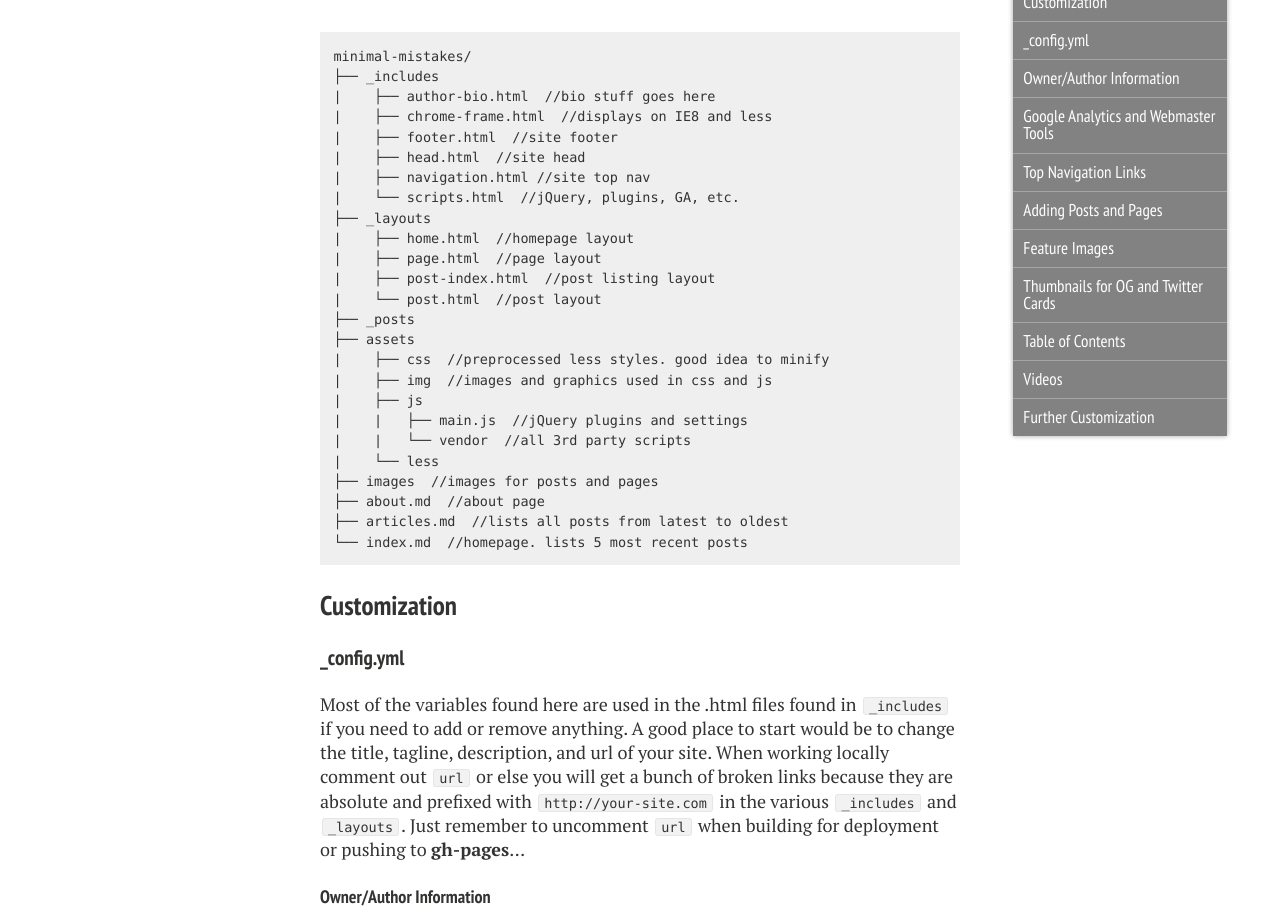
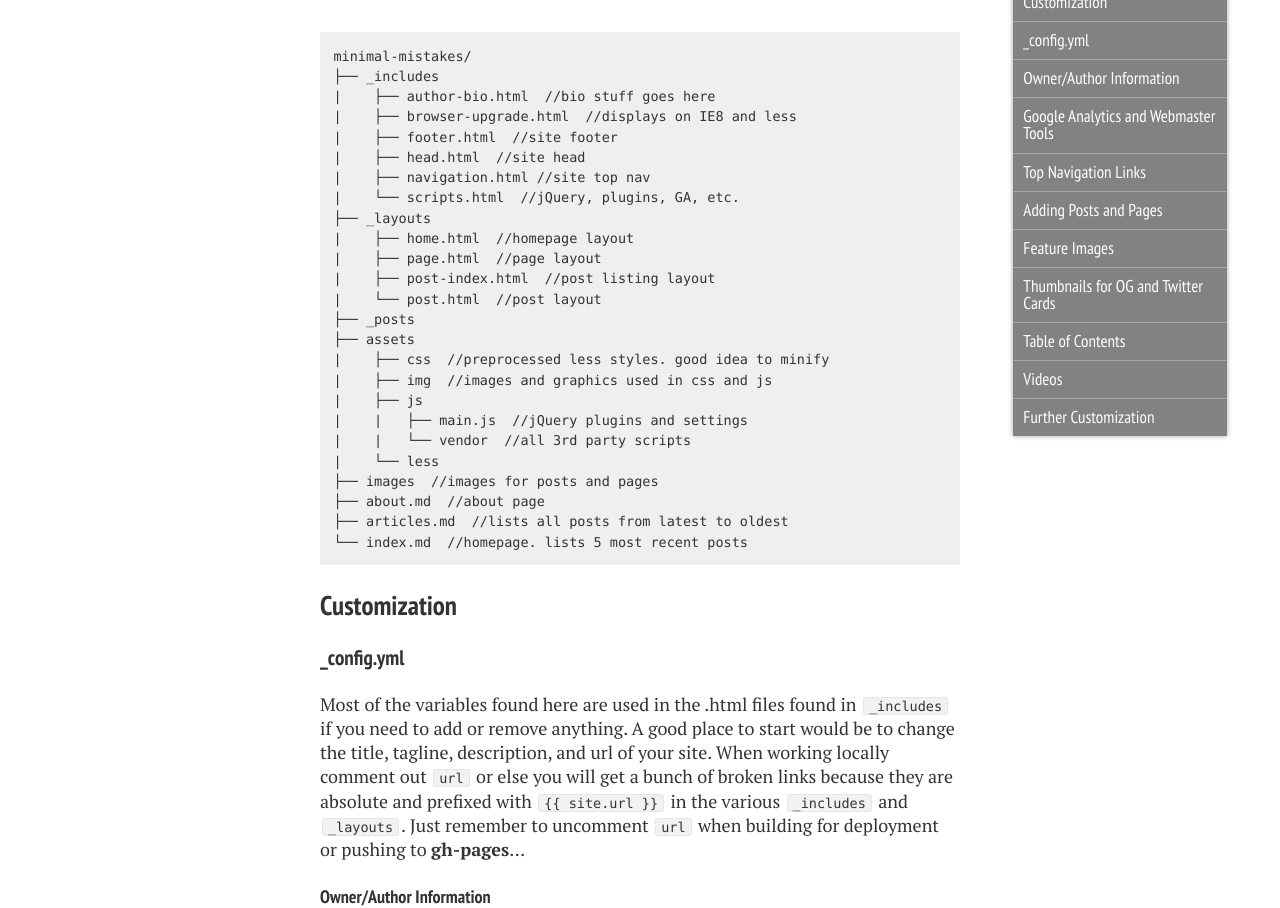
Before and after one commit to orenetar3/dgrtwo.github.com, a Jekyll site: the page built from theme-setup.md, in a window 1280 px wide and 1400 px high, scrolled down 599 px. Shown: the part 212-1120 px from the top of the window. Built offline with Jekyll 4.4.1, drawn with Linux system fonts in a browser that asks for light colours; nearby versions of some CDN libraries.

Commit message:
Remove Chrome Frame references

```diff
--- /dev/null
+++ b/_includes/browser-upgrade.html
@@ -0,0 +1 @@
+<!--[if lt IE 9]><div class="browser-upgrade alert alert-info">You are using an <strong>outdated</strong> browser. Please <a href="http://browsehappy.com/">upgrade your browser</a> to improve your experience.</div><![endif]-->
--- a/_includes/chrome-frame.html
+++ /dev/null
@@ -1 +0,0 @@
-<!--[if lt IE 9]><div class="chrome-frame alert alert-info"><strong>Your browser is really old!</strong> <a href="http://browsehappy.com/">Why not upgrade to a different browser</a> or <a href="http://www.google.com/chromeframe/?redirect=true">install Google Chrome Frame</a> to better enjoy this site?</div><![endif]-->
--- a/_includes/footer.html
+++ b/_includes/footer.html
@@ -1 +1 @@
-<h6>&copy; {{ site.time | date: '%Y' }} {{ site.owner.name }}. Powered by <a href="http://jekyllrb.com">Jekyll</a> using the <a href="http://mademistakes.com/">Minimal Mistakes</a> theme.</h6>
+<h4>&copy; {{ site.time | date: '%Y' }} {{ site.owner.name }}. Powered by <a href="http://jekyllrb.com">Jekyll</a> using the <a href="http://mademistakes.com/">Minimal Mistakes</a> theme.</h4>
--- a/_layouts/home.html
+++ b/_layouts/home.html
@@ -9,7 +9,7 @@
 
 <body class="home" itemscope itemtype="http://schema.org/WebPage">
 
-{% include chrome-frame.html %}
+{% include browser-upgrade.html %}
 
 {% include navigation.html %}
 
--- a/_layouts/page.html
+++ b/_layouts/page.html
@@ -9,7 +9,7 @@
 
 <body class="page" itemscope itemtype="http://schema.org/WebPage">
 
-{% include chrome-frame.html %}
+{% include browser-upgrade.html %}
 
 {% include navigation.html %}
 
--- a/_layouts/post-index.html
+++ b/_layouts/post-index.html
@@ -9,7 +9,7 @@
 
 <body class="articles" itemscope itemtype="http://schema.org/WebPage">
 
-{% include chrome-frame.html %}
+{% include browser-upgrade.html %}
 
 {% include navigation.html %}
 
--- a/_layouts/post.html
+++ b/_layouts/post.html
@@ -9,7 +9,7 @@
 
 <body class="article" itemscope itemtype="http://schema.org/WebPage">
 
-{% include chrome-frame.html %}
+{% include browser-upgrade.html %}
 
 {% include navigation.html %}
 
--- a/theme-setup.md
+++ b/theme-setup.md
@@ -34,7 +34,7 @@ General notes and suggestions for customizing Minimal Mistakes.
 minimal-mistakes/
 ├── _includes
 |    ├── author-bio.html  //bio stuff goes here
-|    ├── chrome-frame.html  //displays on IE8 and less
+|    ├── browser-upgrade.html  //displays on IE8 and less
 |    ├── footer.html  //site footer
 |    ├── head.html  //site head
 |    ├── navigation.html //site top nav
@@ -62,7 +62,7 @@ minimal-mistakes/
 
 ### _config.yml
 
-Most of the variables found here are used in the .html files found in `_includes` if you need to add or remove anything. A good place to start would be to change the title, tagline, description, and url of your site. When working locally comment out `url` or else you will get a bunch of broken links because they are absolute and prefixed with `{{ site.url }}` in the various `_includes` and `_layouts`. Just remember to uncomment `url` when building for deployment or pushing to **gh-pages**...
+Most of the variables found here are used in the .html files found in `_includes` if you need to add or remove anything. A good place to start would be to change the title, tagline, description, and url of your site. When working locally comment out `url` or else you will get a bunch of broken links because they are absolute and prefixed with `{{ "{{ site.url " }}}}` in the various `_includes` and `_layouts`. Just remember to uncomment `url` when building for deployment or pushing to **gh-pages**...
 
 #### Owner/Author Information
 
```
Also changed, not shown: README.md.
